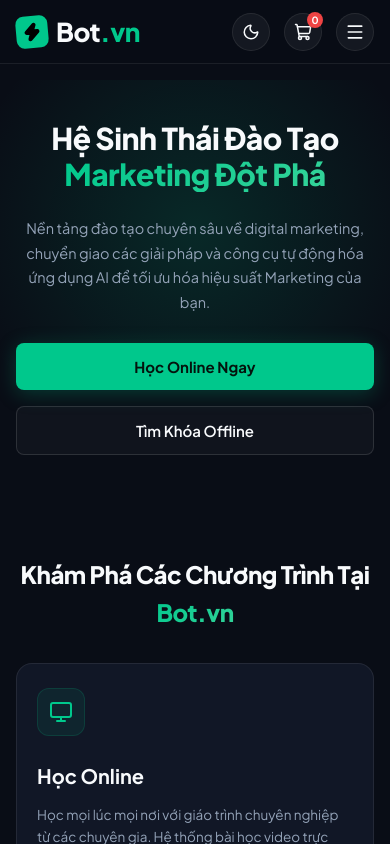
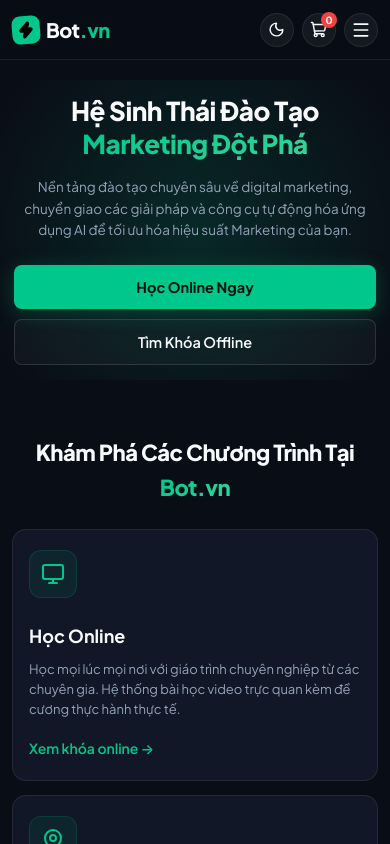
Before and after one commit to Dacnghia97/zalo_login, a React (Vite) app: page / in a window 390 px wide. Shown: the top 844 px of the page. Built offline with nearby package versions, Linux system fonts and the light colour scheme.

Commit message:
Enhance mobile responsive viewport, logo scaling, mobile avatar button, and card spacing

```diff
--- a/index.html
+++ b/index.html
@@ -3,7 +3,7 @@
   <head>
     <meta charset="UTF-8" />
     <link rel="icon" type="image/svg+xml" href="/vite.svg" />
-    <meta name="viewport" content="width=device-width, initial-scale=1.0" />
+    <meta name="viewport" content="width=device-width, initial-scale=1.0, maximum-scale=1.0, user-scalable=no, viewport-fit=cover" />
     <!-- Zalo Domain Verification Meta Tags -->
     <meta property="zalo-platform-site-verification" content="FzZl5jdTQmyPoCmvoy5bPYpqx3h0XZjWCZG" />
     <meta name="zalo-platform-site-verification" content="FzZl5jdTQmyPoCmvoy5bPYpqx3h0XZjWCZG" />
--- a/src/components/Navbar.jsx
+++ b/src/components/Navbar.jsx
@@ -18,7 +18,7 @@
       {/* Brand Logo */}
       <a href="#" className="logo-container">
         <div className="logo-icon">
-          <Zap size={20} fill="currentColor" />
+          <Zap size={18} fill="currentColor" />
         </div>
         <div className="logo-text">
           Bot<span className="logo-domain">.vn</span>
@@ -45,22 +45,13 @@
           onClick={toggleTheme}
           title={theme === 'dark' ? 'Chuyển sang Giao diện Sáng' : 'Chuyển sang Giao diện Tối'}
         >
-          {theme === 'dark' ? <Moon size={18} /> : <Sun size={18} />}
+          {theme === 'dark' ? <Moon size={17} /> : <Sun size={17} />}
         </button>
 
         {/* Shopping Cart */}
         <button className="icon-btn" title="Giỏ hàng">
-          <ShoppingCart size={18} />
+          <ShoppingCart size={17} />
           <span className="badge">0</span>
-        </button>
-
-        {/* Mobile Hamburger Toggle Button */}
-        <button
-          className="icon-btn mobile-hamburger-btn"
-          onClick={() => setIsMobileMenuOpen(!isMobileMenuOpen)}
-          title="Menu"
-        >
-          {isMobileMenuOpen ? <X size={20} /> : <Menu size={20} />}
         </button>
 
         {/* Auth State Buttons or Logged-in Profile */}
@@ -99,7 +90,7 @@
                   {getInitial(user.name)}
                 </div>
               )}
-              <span className="user-name">{user.name}</span>
+              <span className="user-name desktop-user-name">{user.name}</span>
               <ChevronDown size={14} style={{ transform: isDropdownOpen ? 'rotate(180deg)' : 'rotate(0)', transition: 'transform 0.2s' }} />
             </button>
 
@@ -157,6 +148,15 @@
             )}
           </div>
         )}
+
+        {/* Mobile Hamburger Toggle Button */}
+        <button
+          className="icon-btn mobile-hamburger-btn"
+          onClick={() => setIsMobileMenuOpen(!isMobileMenuOpen)}
+          title="Menu"
+        >
+          {isMobileMenuOpen ? <X size={20} /> : <Menu size={20} />}
+        </button>
       </div>
 
       {/* Mobile Navigation Drawer */}
--- a/src/index.css
+++ b/src/index.css
@@ -923,19 +923,23 @@
   gap: 12px;
 }
 
+.desktop-user-name {
+  display: inline;
+}
+
 .mobile-nav-drawer {
   position: absolute;
-  top: 72px;
+  top: 60px;
   left: 0;
   right: 0;
   background: var(--bg-card);
   border-bottom: 1px solid var(--border-color);
-  padding: 20px;
-  box-shadow: 0 15px 30px rgba(0, 0, 0, 0.6);
+  padding: 16px;
+  box-shadow: 0 15px 35px rgba(0, 0, 0, 0.7);
   animation: slideDown 0.25s ease-out;
   display: flex;
   flex-direction: column;
-  gap: 20px;
+  gap: 16px;
   z-index: 99;
 }
 
@@ -943,13 +947,13 @@
   list-style: none;
   display: flex;
   flex-direction: column;
-  gap: 12px;
+  gap: 8px;
 }
 
 .mobile-nav-item {
   display: block;
-  padding: 12px 16px;
-  font-size: 15px;
+  padding: 12px 14px;
+  font-size: 14.5px;
   font-weight: 600;
   color: var(--text-muted);
   border-radius: var(--radius-sm);
@@ -992,80 +996,133 @@
     display: flex;
   }
   .navbar {
-    padding: 0 16px;
-    height: 64px;
+    padding: 0 12px;
+    height: 60px;
+  }
+  .logo-container {
+    font-size: 20px;
+    gap: 6px;
+  }
+  .logo-icon {
+    width: 28px;
+    height: 28px;
+  }
+  .nav-actions {
+    gap: 8px;
+  }
+  .icon-btn {
+    width: 34px;
+    height: 34px;
   }
   .mobile-nav-drawer {
-    top: 64px;
+    top: 60px;
   }
   .hero-section {
-    padding: 120px 16px 60px;
+    padding: 95px 14px 40px;
   }
   .hero-title {
-    font-size: 30px;
+    font-size: 26px;
     letter-spacing: -0.5px;
+    line-height: 1.25;
+    margin-bottom: 16px;
   }
   .hero-subtitle {
-    font-size: 14.5px;
-    margin-bottom: 28px;
+    font-size: 13.5px;
+    line-height: 1.6;
+    margin-bottom: 24px;
+    padding: 0 4px;
   }
   .hero-actions {
     flex-direction: column;
     width: 100%;
+    gap: 10px;
   }
   .hero-btn-primary, .hero-btn-secondary {
     width: 100%;
-    padding: 14px 20px;
-    font-size: 15px;
+    padding: 13px 18px;
+    font-size: 14.5px;
+    border-radius: var(--radius-sm);
   }
   .programs-section {
-    padding: 40px 16px 60px;
+    padding: 30px 12px 50px;
   }
   .section-title {
-    font-size: 24px;
-    margin-bottom: 32px;
+    font-size: 22px;
+    margin-bottom: 24px;
   }
   .programs-grid {
     grid-template-columns: 1fr;
-    gap: 16px;
+    gap: 14px;
   }
   .program-card {
-    padding: 24px 20px;
+    padding: 20px 16px;
+    border-radius: 14px;
+  }
+  .card-title {
+    font-size: 18px;
+    margin-bottom: 8px;
+  }
+  .card-description {
+    font-size: 13px;
+    line-height: 1.55;
+    margin-bottom: 18px;
   }
   .floating-widgets {
     display: none;
   }
   .footer {
-    padding: 40px 16px 24px;
+    padding: 32px 14px 20px;
+    margin-top: 30px;
   }
   .footer-content {
     flex-direction: column;
-    gap: 24px;
+    gap: 20px;
+    margin-bottom: 24px;
+  }
+  .footer-desc, .footer-info-text {
+    font-size: 12.5px;
   }
   .modal-overlay {
-    padding: 12px;
-    align-items: flex-end;
+    padding: 10px;
   }
   .modal-card {
-    padding: 24px 18px;
-    max-width: 100%;
-    border-radius: var(--radius-lg) var(--radius-lg) 0 0;
-    max-height: 90vh;
+    padding: 20px 16px;
+    width: 95%;
+    max-width: 420px;
+    border-radius: 16px;
+    max-height: 92vh;
     overflow-y: auto;
   }
   .form-input {
     font-size: 16px; /* Prevents auto-zoom on iOS Safari */
-    padding: 13px 14px 13px 44px;
+    padding: 12px 12px 12px 40px;
+  }
+  .btn-auth-submit, .btn-social {
+    padding: 12px;
+    font-size: 14.5px;
   }
   .toast-container {
-    top: 72px;
-    right: 12px;
-    left: 12px;
+    top: 66px;
+    right: 10px;
+    left: 10px;
   }
   .toast {
     min-width: unset;
     width: 100%;
-    font-size: 13px;
-    padding: 12px 16px;
+    font-size: 12.5px;
+    padding: 11px 14px;
   }
 }
+
+@media (max-width: 480px) {
+  .desktop-user-name {
+    display: none;
+  }
+  .user-avatar-btn {
+    padding: 4px;
+    border-radius: 50%;
+  }
+  .user-avatar-btn svg {
+    display: none;
+  }
+}
```
